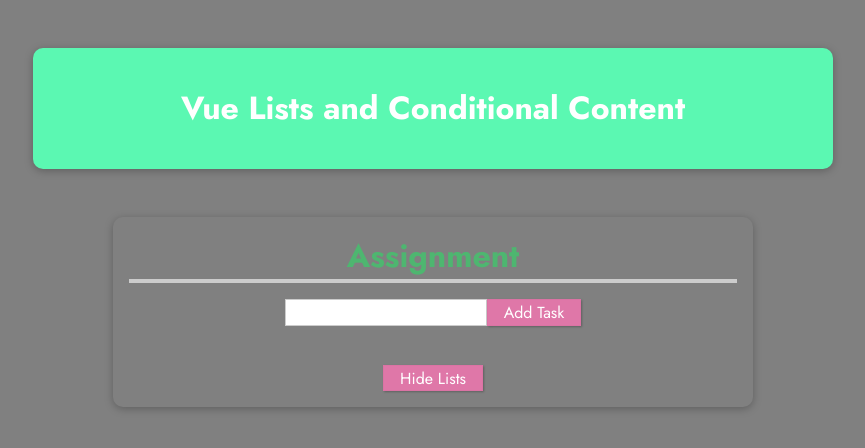
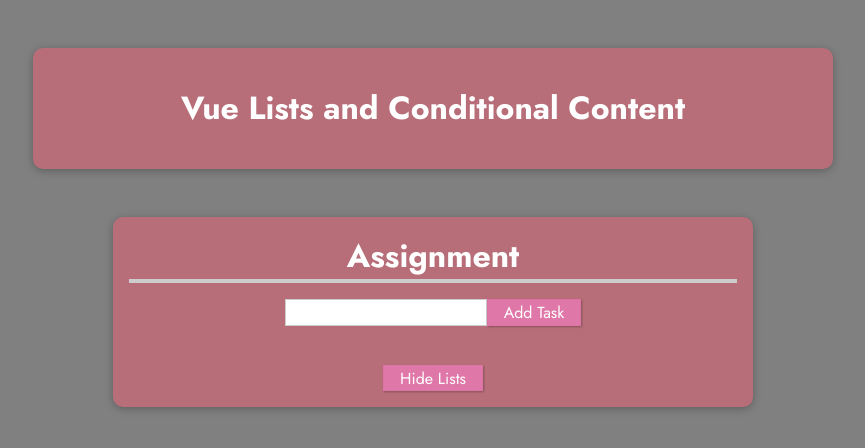
Before and after one commit to LovelyGautane/IT-ELEC-3-LESSSON-3-Rendering-Conditional-Content, a plain HTML site: page index.html in a window 1280 px wide. Shown: the whole page, without its empty margins (207-1072 px from the left). Drawn offline with nearby package versions, Linux system fonts and the light colour scheme.

Commit message:
Updating styles/color

```diff
--- a/css/styles.css
+++ b/css/styles.css
@@ -14,7 +14,7 @@
   h2 {
     font-size: 2rem;
     border-bottom: 4px solid #ccc;
-    color: #4eb670;
+    color: white;
     margin: 0 0 1rem 0;
 }
 
@@ -23,7 +23,7 @@
     margin: 3rem auto;
     border-radius: 10px;
     padding: 1rem;
-    background-color: #5bf8b2;
+    background-color: #b76e79;
     color: white;
     text-align: center;
     width: 90%;
@@ -38,6 +38,7 @@
     text-align: center;
     width: 90%;
     max-width: 40rem;
+    background-color: #b76e79;
   }
 
   #user-goal h2 {
```
Also changed, not shown: index.html (line endings or trailing spaces).
